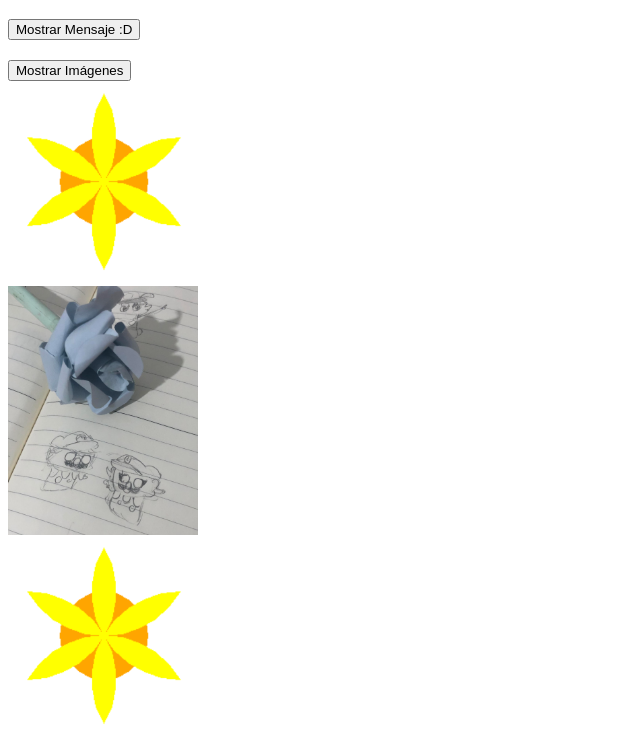
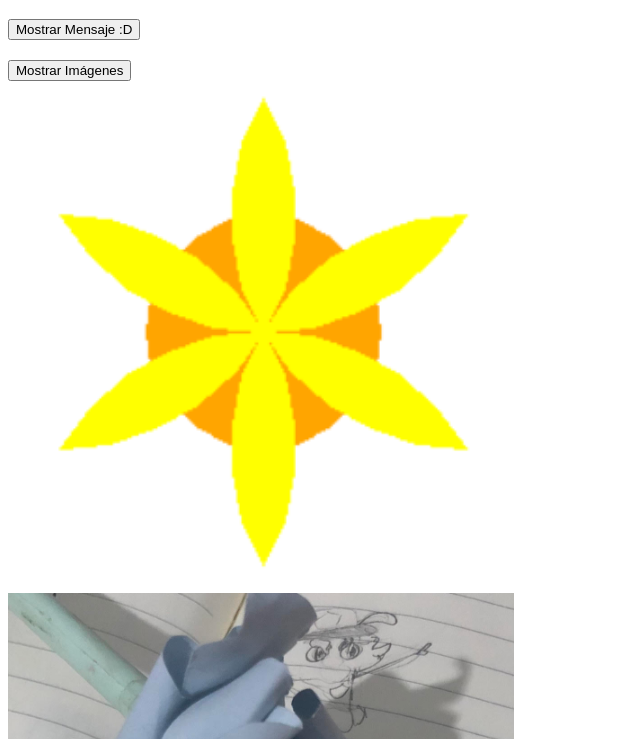
Before and after one commit to lucaa2007/lucaa2007.github.io, a plain HTML site: page flores/flores.html in a window 1280 px wide. Both pictures are taken after a click on the button "Mostrar Imágenes". Shown: the part 61-800 px from the top of the page, without its empty margins (0-640 px from the left). Drawn offline with Linux system fonts and the light colour scheme.

Commit message:
Update flores.html

```diff
--- a/flores/flores.html
+++ b/flores/flores.html
@@ -51,9 +51,9 @@
     <button onclick="mostrarImagenes()">Mostrar Imágenes</button>
 
     <div id="imagenes">
-        <img src="img/Flor(1).png" width="15%" alt="Imagen 1" class="imagen">
-        <img src="img/andrian.jpg" width="15%" alt="Imagen 2" class="imagen">
-        <img src="img/Flor(3).png" width="15%" alt="Imagen 3" class="imagen">
+        <img src="img/Flor(1).png" width="40%" alt="Imagen 1" class="imagen">
+        <img src="img/andrian.jpg" width="40%" alt="Imagen 2" class="imagen">
+        <img src="img/Flor(3).png" width="40%" alt="Imagen 3" class="imagen">
     </div>
 
     <script>
```
